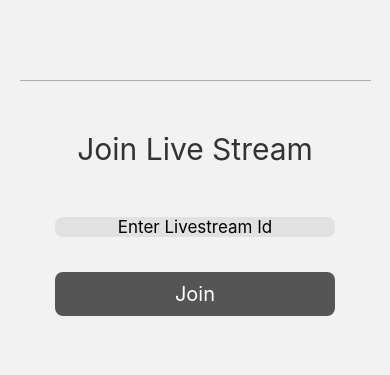
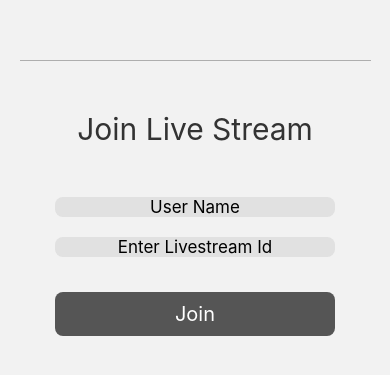
Before and after one commit to Rahullemosys/livestreaming, a React Native app: screen /WatchStream in a window 390 px wide. Shown: the part 249-624 px from the top of the page. Built offline with nearby package versions, Linux system fonts and the light colour scheme.

Commit message:
username

```diff
--- a/components/Home.js
+++ b/components/Home.js
@@ -36,7 +36,7 @@ const onVideo = () => {
       <View style={styles.createContainer}>
 
         <TouchableOpacity style={styles.button} onPress={createLive}>
-          <Text style={styles.buttonText}>Start</Text>
+          <Text style={styles.buttonText}>Start Stream</Text>
         </TouchableOpacity>
 
         <View style={styles.stream}>
--- a/components/Live.js
+++ b/components/Live.js
@@ -153,7 +153,9 @@ export function Live(props) {
 
     useEffect(() => {
         if (Platform.OS === 'android') requestCameraAndAudioPermission();
+
         const uid = isBroadcaster ? 1 : 0;
+
         init().then(() =>
             AgoraEngine.current.joinChannel(
                 null,
@@ -162,6 +164,8 @@ export function Live(props) {
                 uid,
             ),
         );
+
+        // console.log(props.route.params.username)
 
         return () => {
             AgoraEngine.current.destroy();
--- a/components/Video.js
+++ b/components/Video.js
@@ -51,11 +51,11 @@ export const Video = (props) => {
 
     const [peerIds, setPeerIds] = useState([])
 
-    const channelName = "live";
+    const channelName = "videocall";
 
     const [camera, setCamera] = useState("Back camera")
 
-    const token = '0069d0fe06a31134cddb367f594fea6ff8dIAAuDO4HeEU1vJcS3gUNGHNx9H9T0CG15gqukAA+kglThK8sD1MAAAAAEAB1cLwPcMkgYQEAAQBwySBh';
+    const token = '0069d0fe06a31134cddb367f594fea6ff8dIAA0AY2470alsLEqG2CCaShutgTan6vRYvnz7s5MJ1eLW8DzfHsAAAAAEAALrnX4XIonYQEAAQBciidh';
 
     const [broadcasterVideoState, setBroadcasterVideoState] = useState(
         VideoRemoteState.Decoding,
@@ -75,7 +75,7 @@ export const Video = (props) => {
 
         console.log('i fire once');
 
-    }, [init])
+    }, [10])
 
     const init = async () => {
 
--- a/components/WatchStream.js
+++ b/components/WatchStream.js
@@ -14,13 +14,21 @@ export function WatchStream() {
 
   const [joinChannel, setJoinChannel] = useState('');
 
+  const [username, setUsername] = useState('');
+
   const joinLive = () =>
-    navigation.navigate('Live', { type: 'join', channel: joinChannel });
+    navigation.navigate('Live', { type: 'join', channel: joinChannel, username:username});
 
   return (
     <View style={styles.container}>
       <View style={styles.joinContainer}>
         <Text style={styles.title}>Join Live Stream</Text>
+        <TextInput
+          value={username}
+          onChangeText={setUsername}
+          placeholder="User Name"
+          style={styles.joinChannelInput}
+        />
         <TextInput
           value={joinChannel}
           onChangeText={setJoinChannel}
@@ -29,7 +37,7 @@ export function WatchStream() {
         />
         <TouchableOpacity
           onPress={joinLive}
-          disabled={joinChannel === ''}
+          disabled={joinChannel === '',username === ''}
           style={[
             styles.button,
             { backgroundColor: joinChannel === '' ? '#555555' : '#78b0ff' },
```
